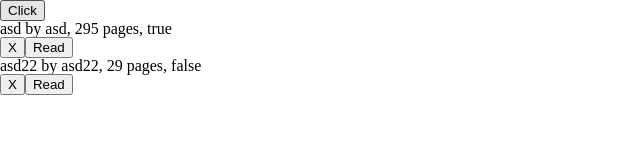
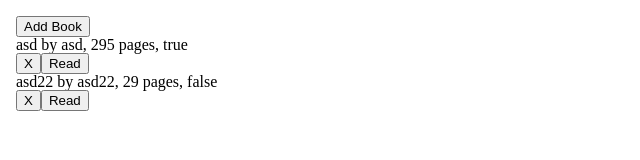
Before and after one commit to kovixq3/odin-library, a plain HTML site: page index.html in a window 1280 px wide. Shown: the whole page, without its empty margins (0-640 px from the left). Drawn offline with Linux system fonts and the light colour scheme.

Commit message:
add basic function

```diff
--- a/index.html
+++ b/index.html
@@ -27,7 +27,7 @@
                 <button id="add-new-book">Add New Book</button>
             </div>
         </div>
-        <button id="modal-btn">Click</button>
+        <button id="modal-btn">Add Book</button>
         <div class="library"></div>
     </div>
 </body>
--- a/script.js
+++ b/script.js
@@ -72,15 +72,10 @@ function displayLibrary() {
 }
 displayLibrary();
 
-function changeReadStatus() {
-    // access thru array
-    // mylibrary[0].read === true ? false : true
-}
-
 const modalBtn = document.querySelector('#modal-btn');
 const modal = document.querySelector('.modal');
 modalBtn.addEventListener('click', () => modal.style.display = 'flex');
-window.addEventListener('click', function(event) {
+window.addEventListener('click', (event) => {
     if (event.target === modal) {
         modal.style.display = "none";
     }
--- a/style.css
+++ b/style.css
@@ -49,6 +49,10 @@ table {
 
 /* START */
 
+body {
+    padding: 1rem;
+}
+
 .modal {
     display: none;
     position: fixed;
```
